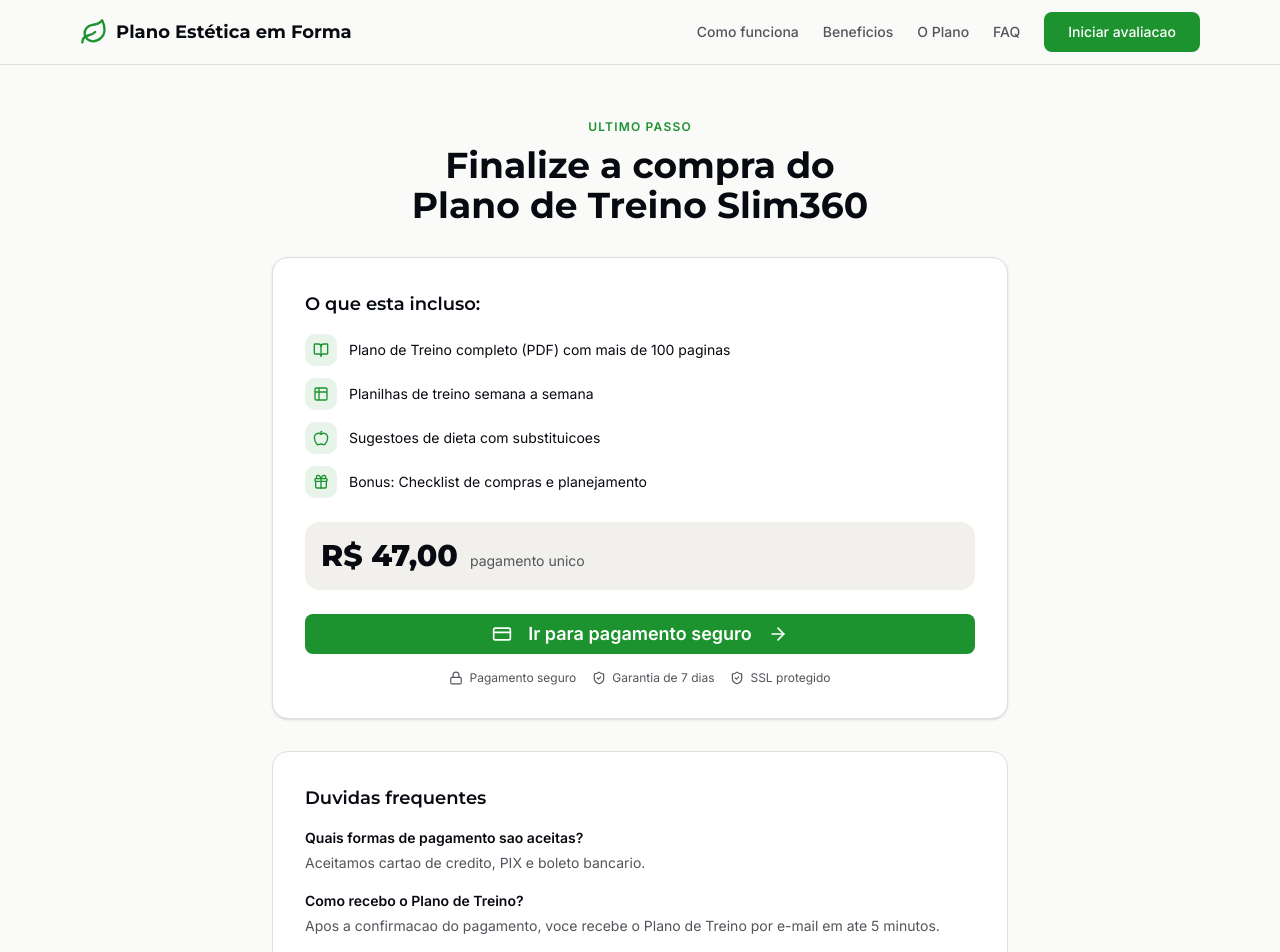
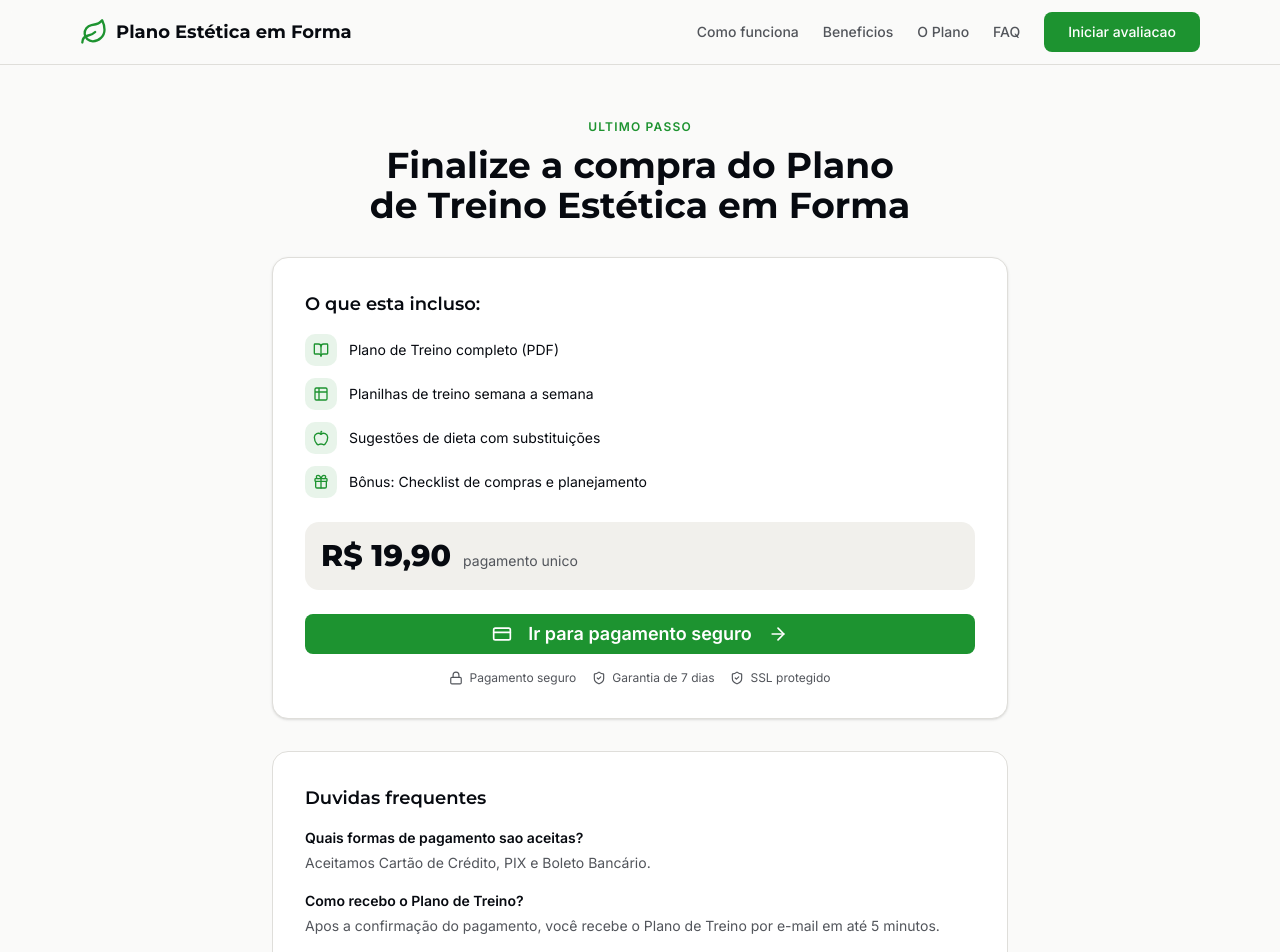
Before and after one commit to gustavohdeus-gif/training-plan, a Next.js app: page /pagamento in a window 1280 px wide. Shown: the top 952 px of the page. Built offline with nearby package versions, Linux system fonts and the light colour scheme.

Commit message:
Update pricing and text in PagamentoPage

```diff
--- a/app/pagamento/page.tsx
+++ b/app/pagamento/page.tsx
@@ -23,7 +23,7 @@ export const metadata: Metadata = {
 }
 
 const CHECKOUT_URL = "#"
-const PRECO = "R$ 47,00"
+const PRECO = "R$ 19,90"
 
 export default function PagamentoPage() {
   return (
@@ -36,7 +36,7 @@ export default function PagamentoPage() {
               Ultimo passo
             </span>
             <h1 className="mt-2 font-serif text-2xl font-bold text-foreground md:text-4xl text-balance">
-              Finalize a compra do Plano de Treino Slim360
+              Finalize a compra do Plano de Treino Estética em Forma
             </h1>
           </div>
 
@@ -48,10 +48,10 @@ export default function PagamentoPage() {
               </h2>
               <div className="mt-4 flex flex-col gap-3">
                 {[
-                  { icon: BookOpen, text: "Plano de Treino completo (PDF) com mais de 100 paginas" },
+                  { icon: BookOpen, text: "Plano de Treino completo (PDF) " },
                   { icon: Table2, text: "Planilhas de treino semana a semana" },
-                  { icon: Apple, text: "Sugestoes de dieta com substituicoes" },
-                  { icon: Gift, text: "Bonus: Checklist de compras e planejamento" },
+                  { icon: Apple, text: "Sugestões de dieta com substituições" },
+                  { icon: Gift, text: "Bônus: Checklist de compras e planejamento" },
                 ].map((item) => (
                   <div key={item.text} className="flex items-center gap-3">
                     <div className="flex h-8 w-8 shrink-0 items-center justify-center rounded-lg bg-primary/10">
@@ -104,15 +104,15 @@ export default function PagamentoPage() {
               {[
                 {
                   q: "Quais formas de pagamento sao aceitas?",
-                  a: "Aceitamos cartao de credito, PIX e boleto bancario.",
+                  a: "Aceitamos Cartão de Crédito, PIX e Boleto Bancário.",
                 },
                 {
                   q: "Como recebo o Plano de Treino?",
-                  a: "Apos a confirmacao do pagamento, voce recebe o Plano de Treino por e-mail em ate 5 minutos.",
+                  a: "Apos a confirmação do pagamento, você recebe o Plano de Treino por e-mail em até 5 minutos.",
                 },
                 {
                   q: "Posso pedir reembolso?",
-                  a: "Sim. Voce tem 7 dias de garantia incondicional para solicitar reembolso total.",
+                  a: "Sim. Voce tem 7 dias de garantia para solicitar reembolso total.",
                 },
               ].map((item) => (
                 <div key={item.q}>
```
